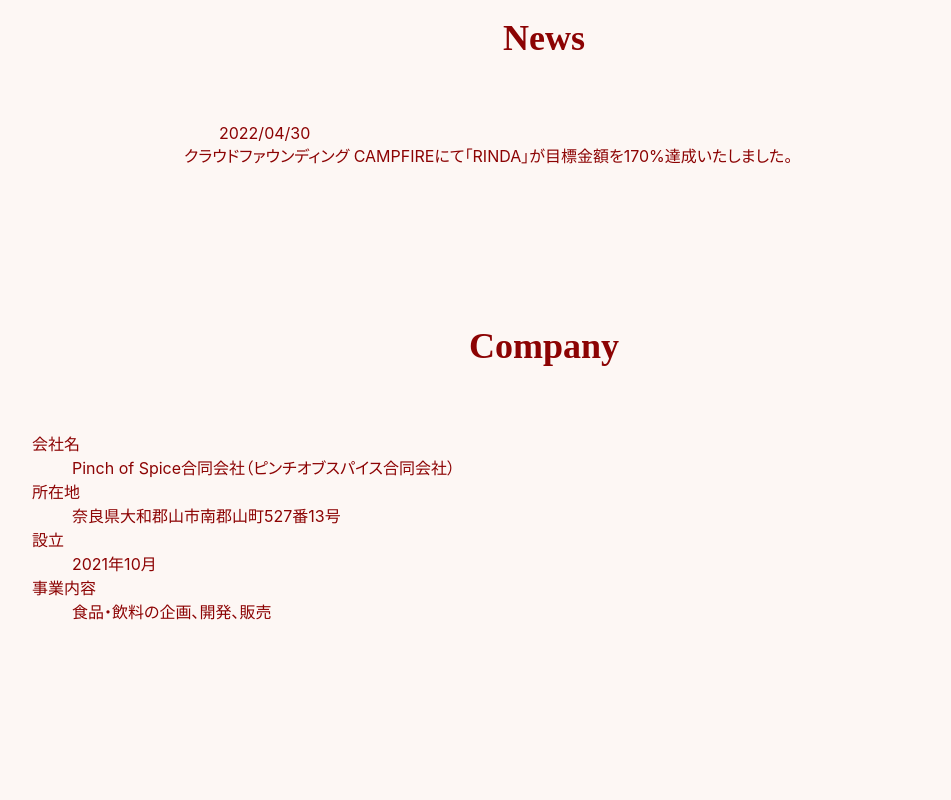
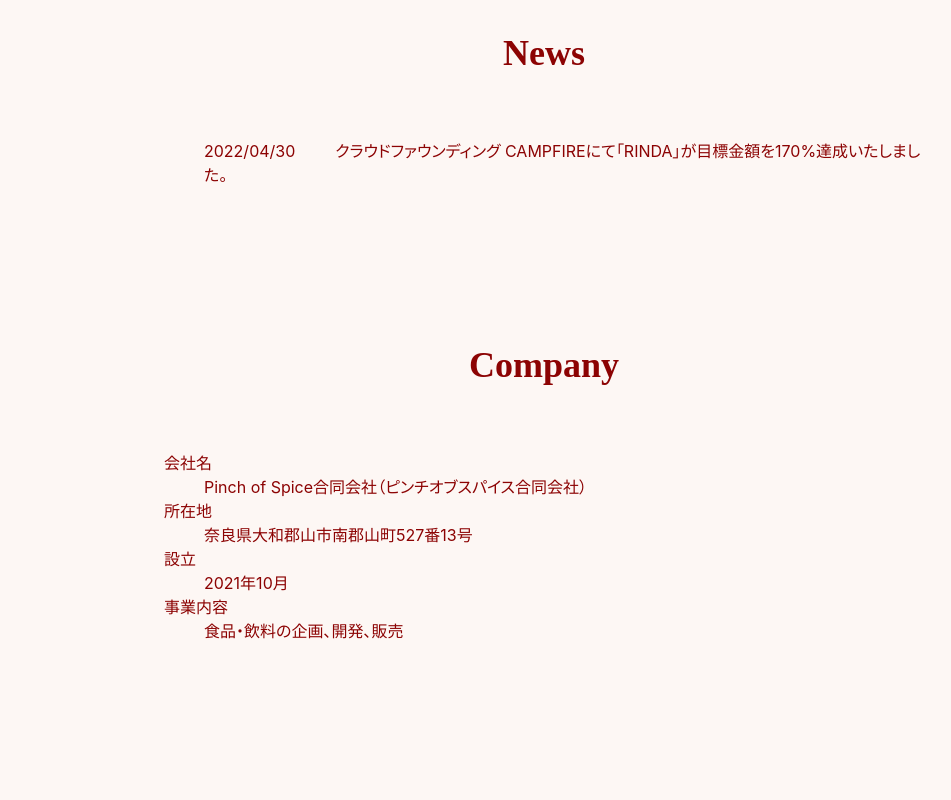
Before and after one commit to pinch-of-spice/pinch-of-spice.co, a Next.js app: page / in a window 1280 px wide. Shown: the part 1460-2260 px from the top of the page, without its empty margins (96-1047 px from the left). Built offline with nearby package versions, Linux system fonts and the light colour scheme; a web font is replaced by a local one.

Commit message:
Styling news section

```diff
--- a/components/News.tsx
+++ b/components/News.tsx
@@ -8,7 +8,6 @@ export default function News() {
         <ol css={newsStyle}>
           <li>
             <span>2022/04/30</span>
-            <div>
             <a
               href="https://camp-fire.jp/projects/view/550881"
               target="_blank"
@@ -17,7 +16,6 @@ export default function News() {
               クラウドファウンディング
               CAMPFIREにて「RINDA」が目標金額を170%達成いたしました。
             </a>
-            </div>
           </li>
         </ol>
       </section>
@@ -26,16 +24,21 @@ export default function News() {
 }
 
 const newsStyle = css`
-  width: 760px;
   margin: 0 auto;
 
   > li {
     span {
-      margin-left: 35px;
+      margin-right: 40px;
     }
 
     + li {
       margin-top: 16px;
     }
   }
+
+  a {
+    &:hover {
+      text-decoration: underline;
+    }
+  }
 `;
--- a/components/Products.tsx
+++ b/components/Products.tsx
@@ -54,8 +54,6 @@ export default function Products() {
 
 const productStyle = css`
   display: flex;
-  width: 760px;
-  margin: 0 auto;
   padding: 24px;
   border-radius: 32px;
   background: ${tokens.colors.black};
--- a/pages/_app.tsx
+++ b/pages/_app.tsx
@@ -45,7 +45,7 @@ const globalStyle = css`
 
   main {
     > section {
-      padding: 64px 0;
+      padding: 64px 132px;
 
       > h1 {
         font-size: 36px;
```
Lines whose indentation alone changed are shown as unchanged.
